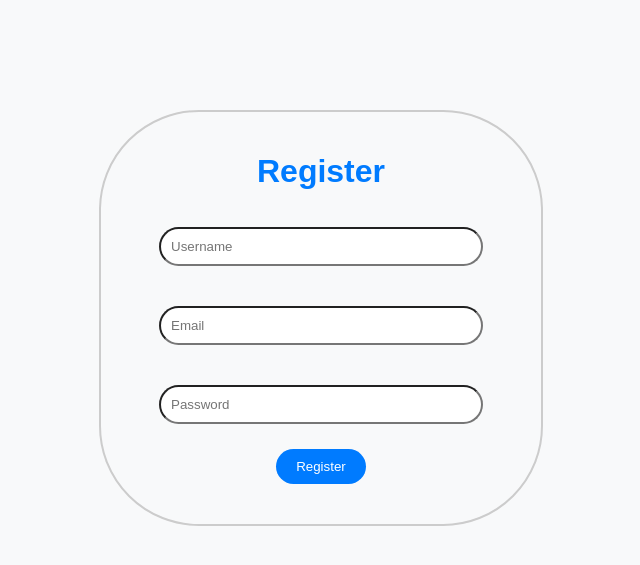
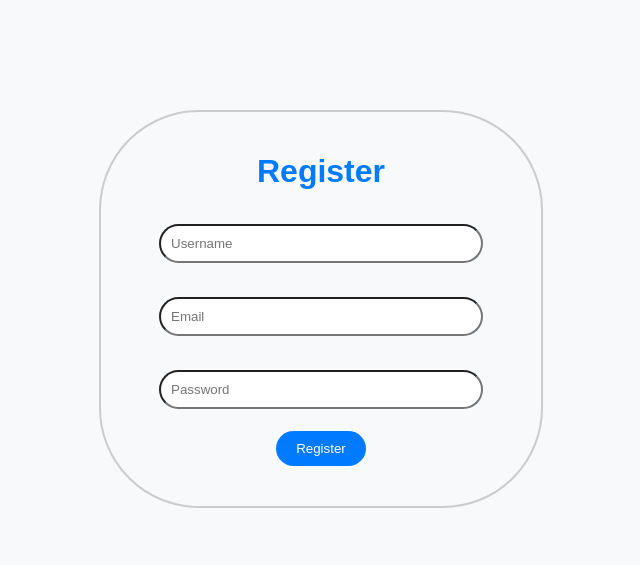
Before and after one commit to ZenChris18/Vacation-Site, a Flask app: page /register in a window 1280 px wide. Shown: the part 48-613 px from the top of the page, without its empty margins (319-959 px from the left). Run offline with Flask 3, Linux system fonts and the light colour scheme; some libraries are stand-ins or nearby versions.

Commit message:
Fixed Read.me

```diff
--- a/static/css/styles.css
+++ b/static/css/styles.css
@@ -64,7 +64,7 @@ form input[type="password"] {
     width: 100%;
     max-width: 300px;
     padding: 10px;
-    margin: 15px auto;
+    margin: 12px auto;
     border-radius: 100px;
 
 }
--- a/templates/index.html
+++ b/templates/index.html
@@ -5,5 +5,8 @@
     <h1>Welcome to PinasGetaway</h1>
 </div>
 <!-- Add your content here -->
-<p>Select a destination</p>
+<div class="centered">
+    <p>Select a destination</p>
+</div>
+
 {% endblock %}
```
Also changed, not shown: README.md.
